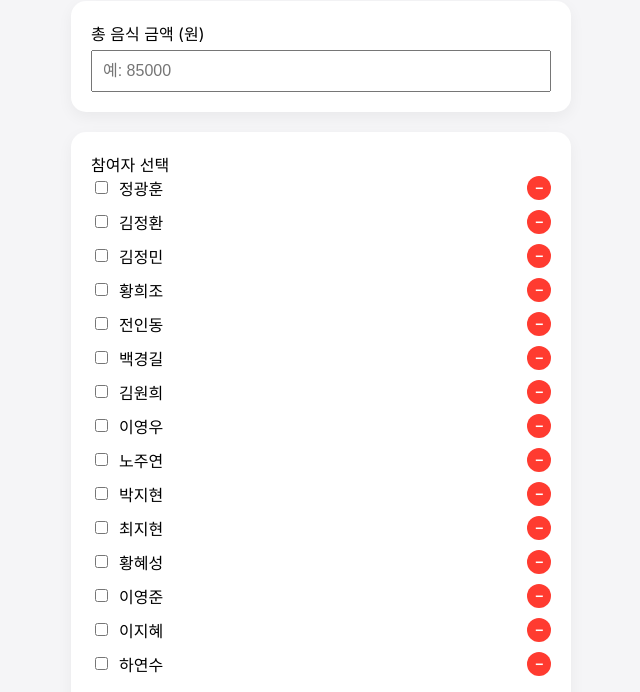
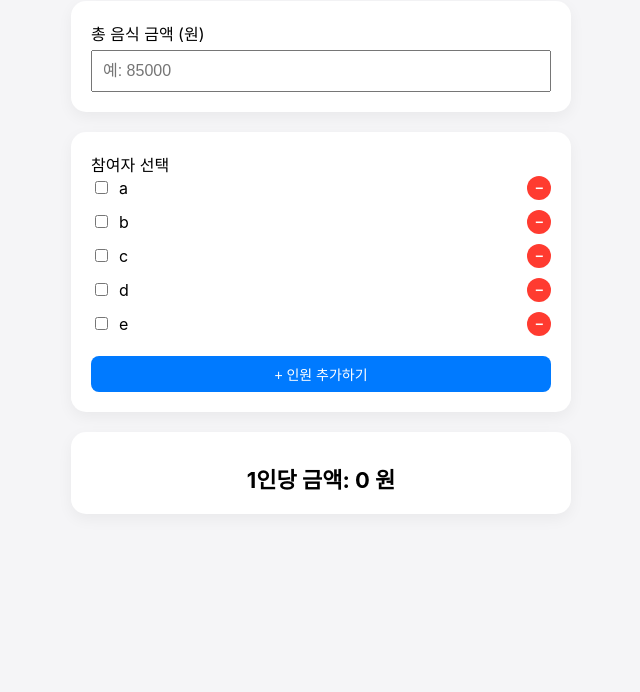
Before and after one commit to popisdead11/meal-settlement, a plain HTML site: page index.html in a window 1280 px wide. Shown: the part 108-800 px from the top of the page, without its empty margins (319-959 px from the left). Drawn offline with Linux system fonts and the light colour scheme.

Commit message:
Update index.html

```diff
--- a/index.html
+++ b/index.html
@@ -117,8 +117,7 @@ button {
 
 <script>
 let people = [
-"정광훈","김정환","김정민","황희조","전인동","백경길","김원희","이영우","노주연","박지현",
-"최지현","황혜성","이영준","이지혜","하연수"
+"a","b","c","d","e"
 ];
 
 function renderPeople() {
```
